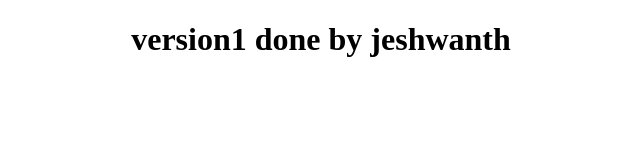
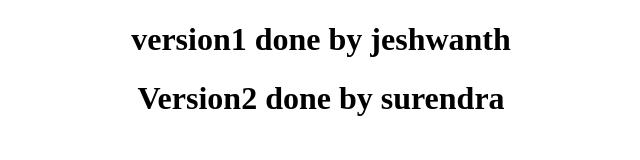
Before and after one commit to 2000032148/Developers, a plain HTML site: page index.html in a window 1280 px wide. Shown: the whole page, without its empty margins (319-959 px from the left). Drawn offline with Linux system fonts and the light colour scheme.

Commit message:
Version2 Update by Surendra

```diff
--- a/index.html
+++ b/index.html
@@ -8,6 +8,7 @@
 <body>
     <center>
         <h1>version1 done by jeshwanth</h1>
+        <h1>Version2 done by surendra</h1>
     </center>
 
 </body>
```
